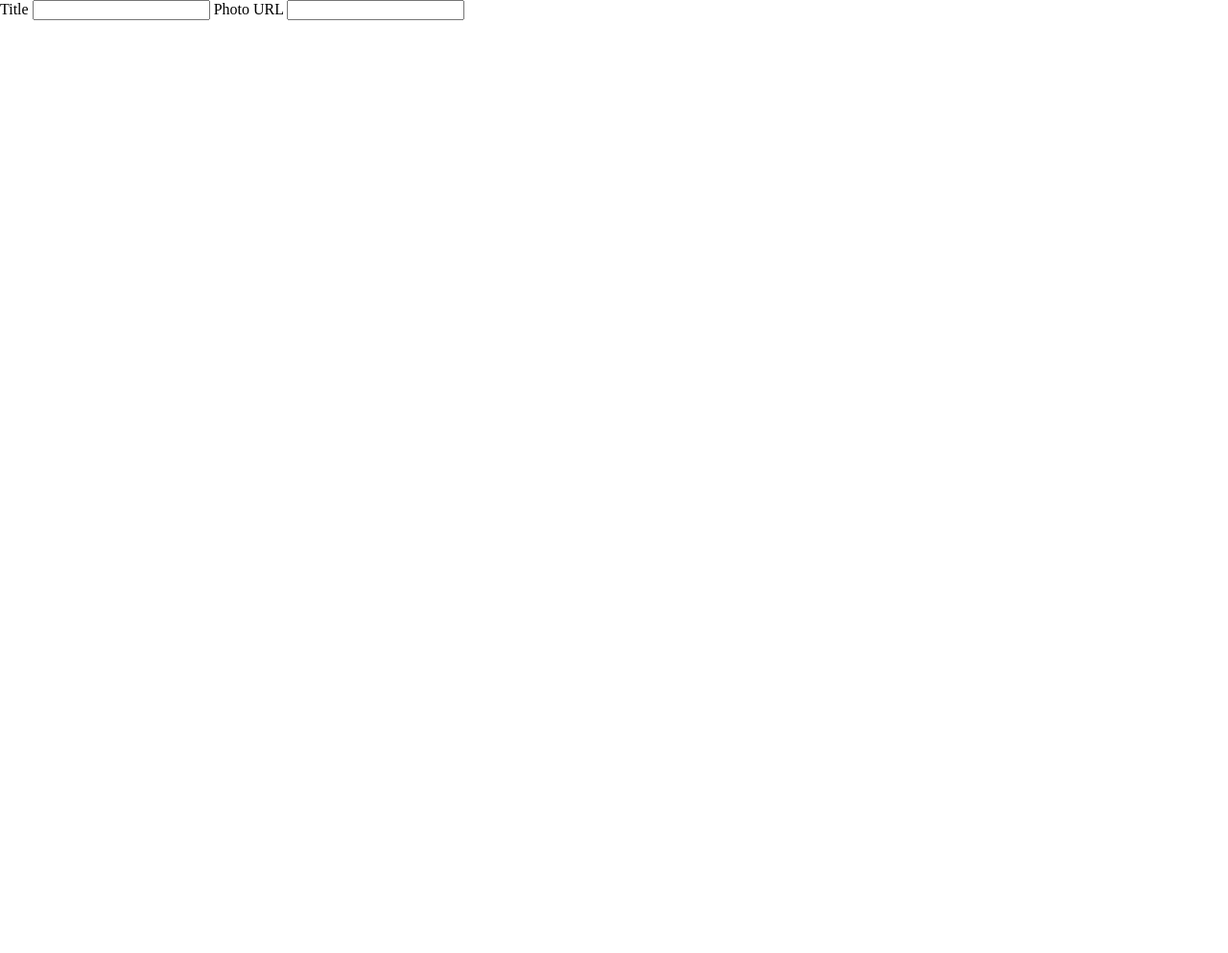
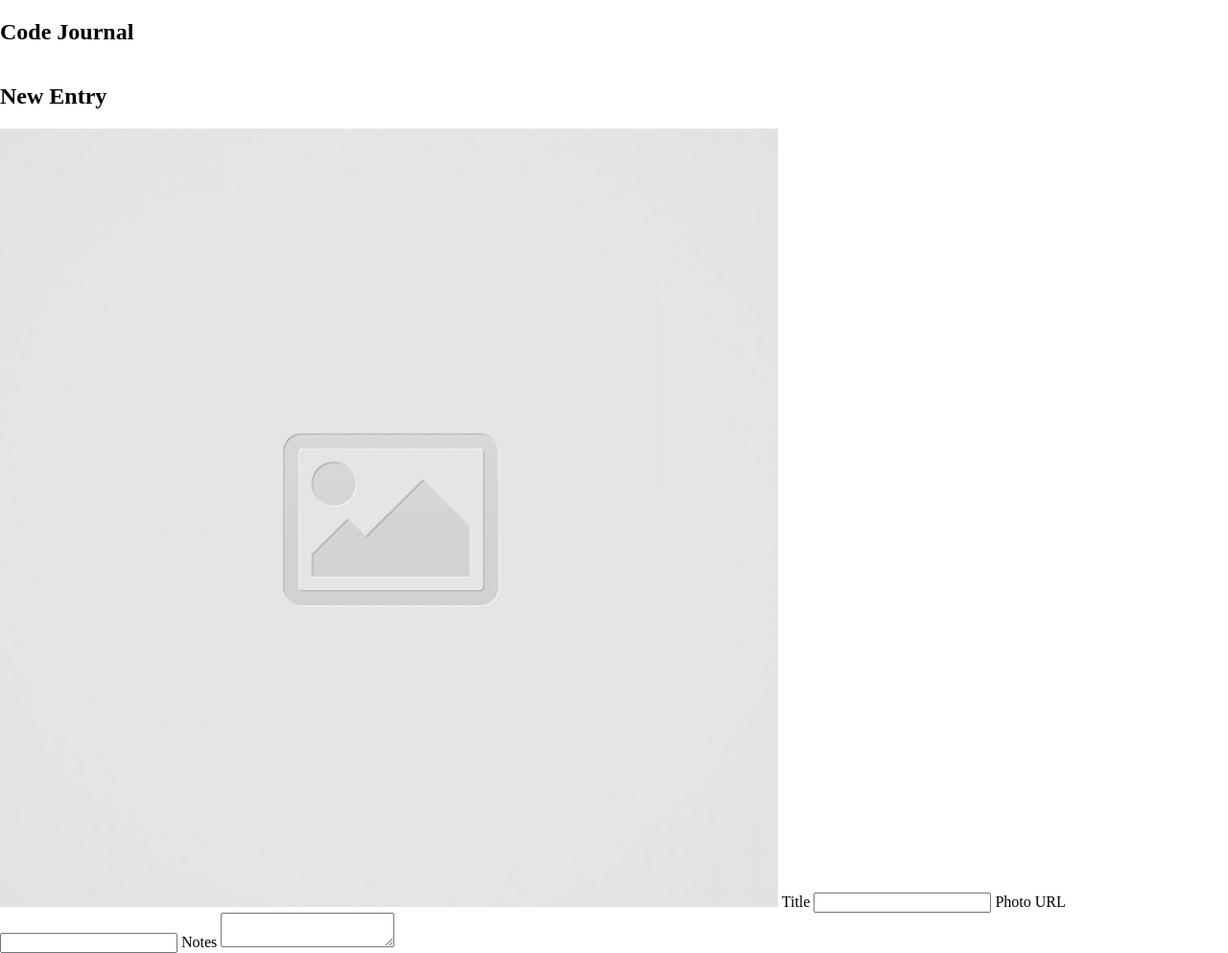
Before and after one commit to brij8/code-journal, a website: page index.html in a window 1280 px wide. Shown: the whole page at 96% size. Before the commit the page ends 800 px from the top, so only its background shows below. Drawn offline with Linux system fonts and the light colour scheme.

Commit message:
Add a form for creating a journal entry-02

```diff
--- a/css/styles.css
+++ b/css/styles.css
@@ -0,0 +1,4 @@
+.notes {
+  width: 200px;
+  height: 400px;
+}
--- a/index.html
+++ b/index.html
@@ -15,27 +15,30 @@
   <link rel="stylesheet" href="css/styles.css">
 </head>
 <body>
+  <div class="container"></div>
   <header>
+    <h2>Code Journal</h2>
   </header>
   <main>
+
+    <div class="row">
       <div data-view="entry-form">
-      <form>
+        <form action="" method="post">
+          <h2>New Entry</h2>
+          <img src="images/placeholder-image-square.jpg">
           <label for="title">Title</label>
           <input type="text" id="title">
           <label for="photo-url">Photo URL</label>
           <input type="text" id="photo-url">
+          <label for="notes">Notes</label>
+          <textarea name="notes"></textarea>
         </form>
       </div>
+    </div>
+
   </main>
+  </div>
   <script src="js/data.js"></script>
   <script src="js/main.js"></script>
 </body>
 </html>
-
-
-<!-- <form>
-  <label for="fname">First name:</label><br>
-  <input type="text" id="fname" name="fname"><br>
-  <label for="lname">Last name:</label><br>
-  <input type="text" id="lname" name="lname">
-</form> -->
```
Lines whose indentation alone changed are shown as unchanged.
